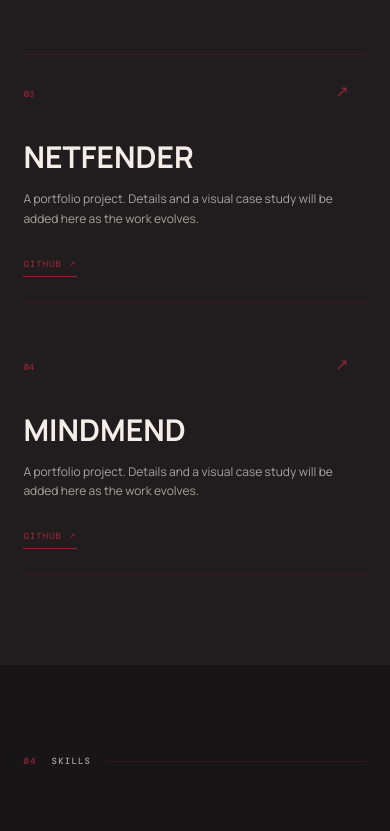
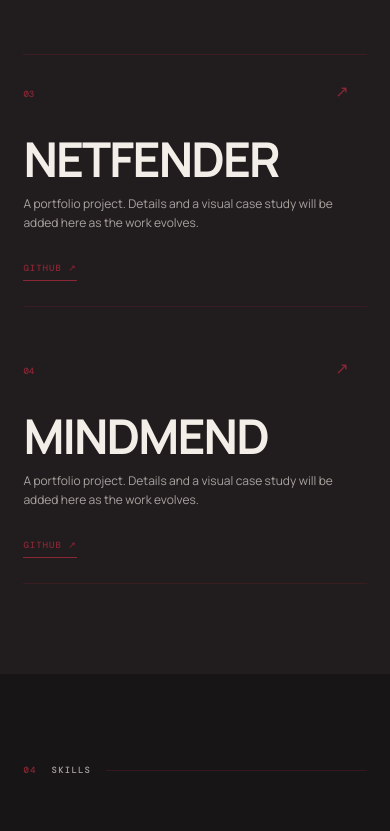
Before and after one commit to aishwaryaanbu843-arch/baby-portfolio, a React (Vite) app: page / in a window 390 px wide. Shown: the part 5900-6731 px from the top of the page. Built offline with nearby package versions, Linux system fonts and the light colour scheme.

Commit message:
Match mobile project title sizes

```diff
--- a/src/styles.css
+++ b/src/styles.css
@@ -501,14 +501,12 @@ body,.site-shell{background:var(--charcoal);color:var(--cream)}
     height: 60vh;
   }
 }
-/* your existing CSS... */
-
-
-/* Mobile project title sizing */
+/* Make Netfender and Mindmend match Baby Forum on mobile */
 @media (max-width: 600px) {
-  .project-title {
-    font-size: 64px !important;
-    line-height: 0.95 !important;
-    letter-spacing: -2px !important;
+  .text-project h3 {
+    font-size: 48px !important;
+    font-weight: 700 !important;
+    letter-spacing: -0.04em;
+    line-height: 0.95;
   }
 }
```
Also changed, not shown: 1 other file (tests, documents, lock files or other folders).
